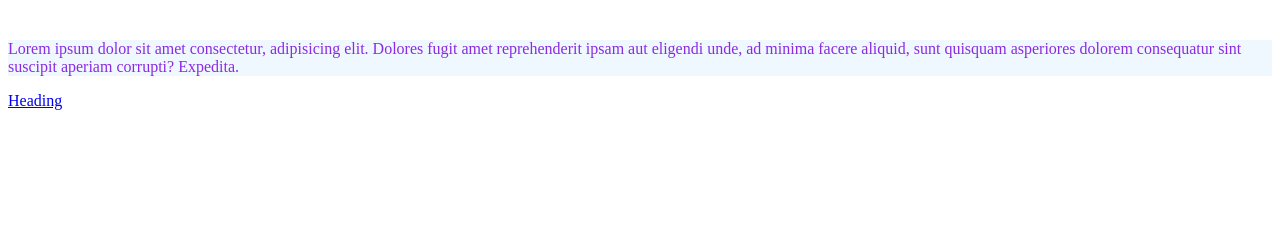
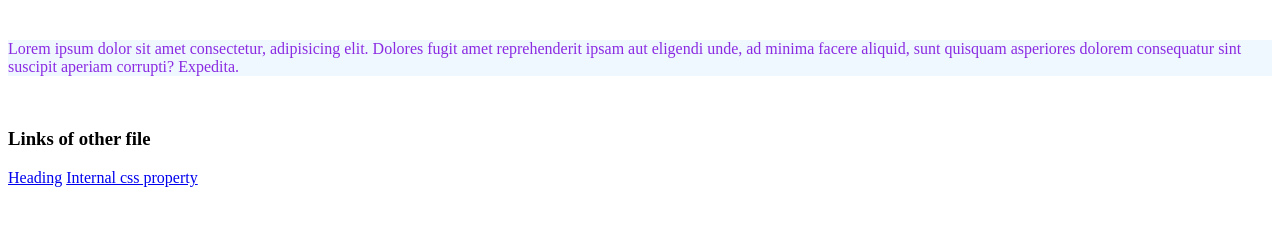
Before and after one commit to codewithamarjeet/css_practice, a plain HTML site: page index.html in a window 1280 px wide. Shown: the part 120-346 px from the top of the page. Drawn offline with Linux system fonts and the light colour scheme.

Commit message:
Update index.html

```diff
--- a/index.html
+++ b/index.html
@@ -8,8 +8,11 @@
 </head>
 <body>
     <h1>Ducat India</h1>
-    <p>Lorem ipsum dolor sit amet consectetur, adipisicing elit. Dolores fugit amet reprehenderit ipsam aut eligendi unde, ad minima facere aliquid, sunt quisquam asperiores dolorem consequatur sint suscipit aperiam corrupti? Expedita.</p>
+    <p>Lorem ipsum dolor sit amet consectetur, adipisicing elit. Dolores fugit amet reprehenderit ipsam aut eligendi unde, ad minima facere aliquid, sunt quisquam asperiores dolorem consequatur sint suscipit aperiam corrupti? Expedita.</p><br>
+    <h3>Links of other file</h3>
     <a href="./heading.html">Heading</a>
+     <a href="./internalcss.html">Internal css property</a>
+
 
 </body>
 
```
